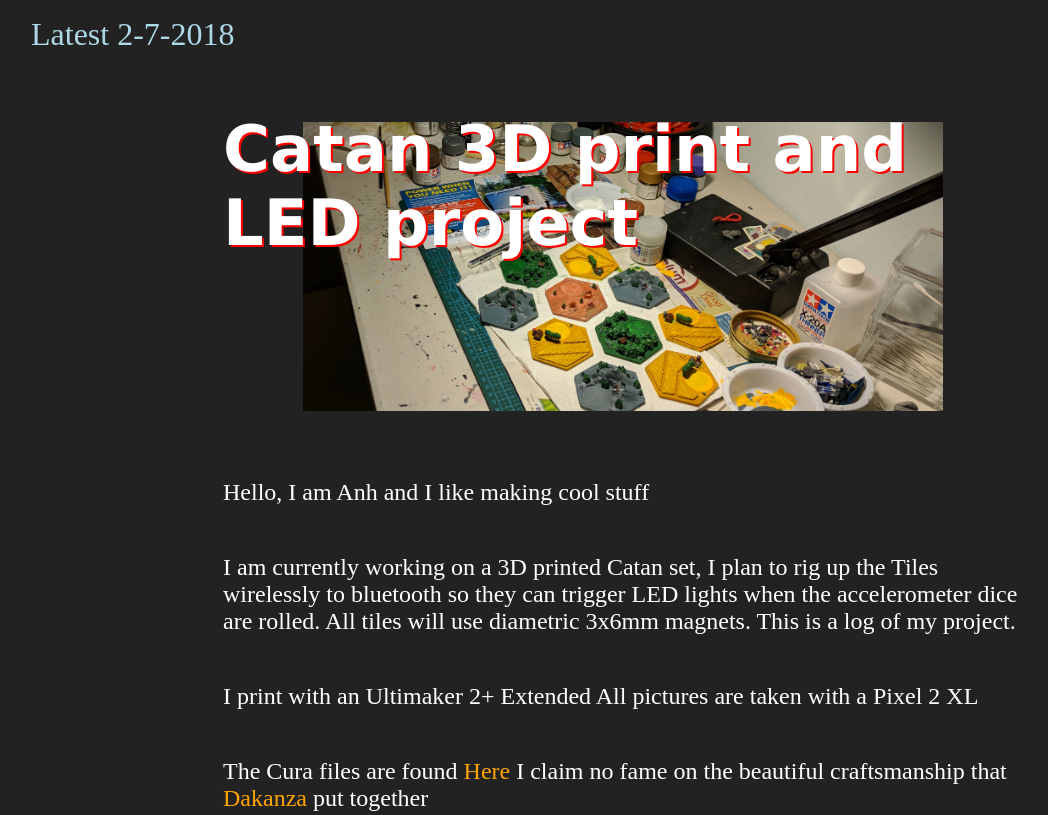
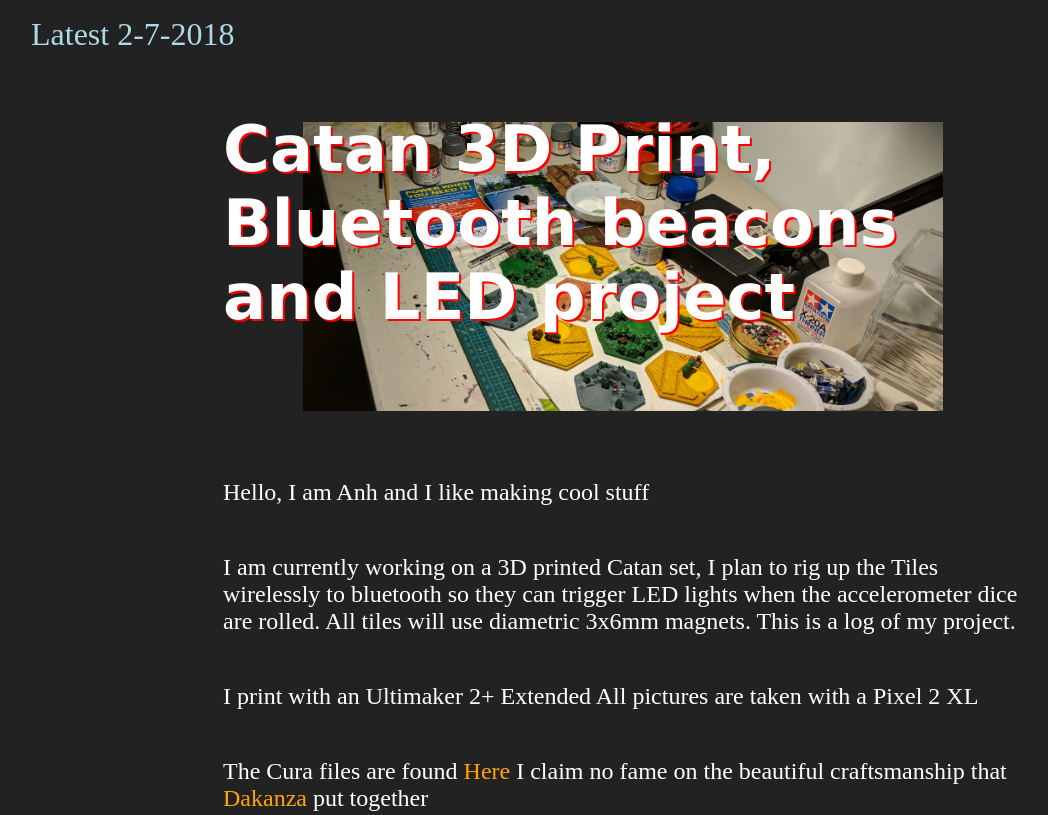
Before and after one commit to AT89/Beacons-of-Catan, a plain HTML site: page index.html in a window 1280 px wide. Shown: the top 815 px of the page, without its empty margins (17-1065 px from the left). Drawn offline with Linux system fonts and the light colour scheme.

Commit message:
add bluetooth to h1

```diff
--- a/index.html
+++ b/index.html
@@ -24,7 +24,7 @@
 
     <div class="container textbox center">
       <div class="header">
-        <h1 >Catan 3D print and LED project</h1>
+        <h1 >Catan 3D Print, Bluetooth beacons and LED project</h1>
       </div>
 
       <div class="bio">
```
